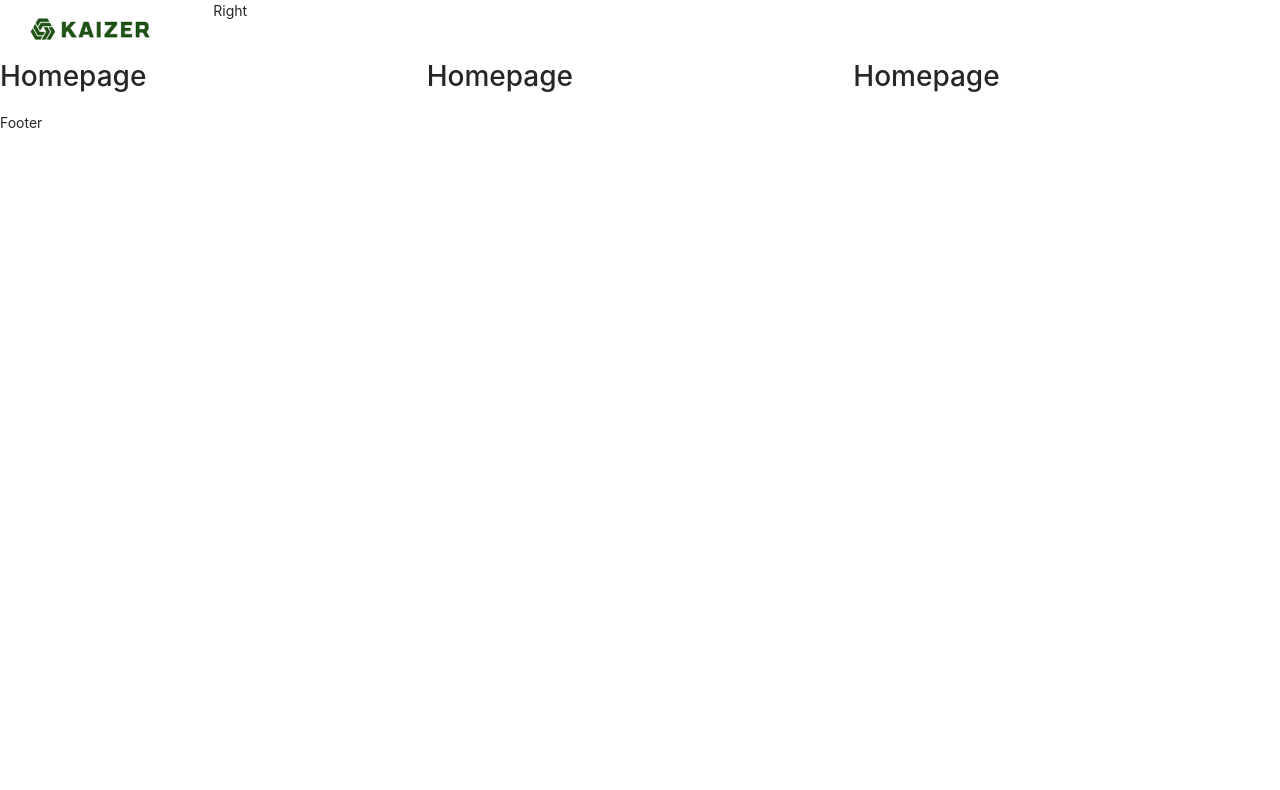
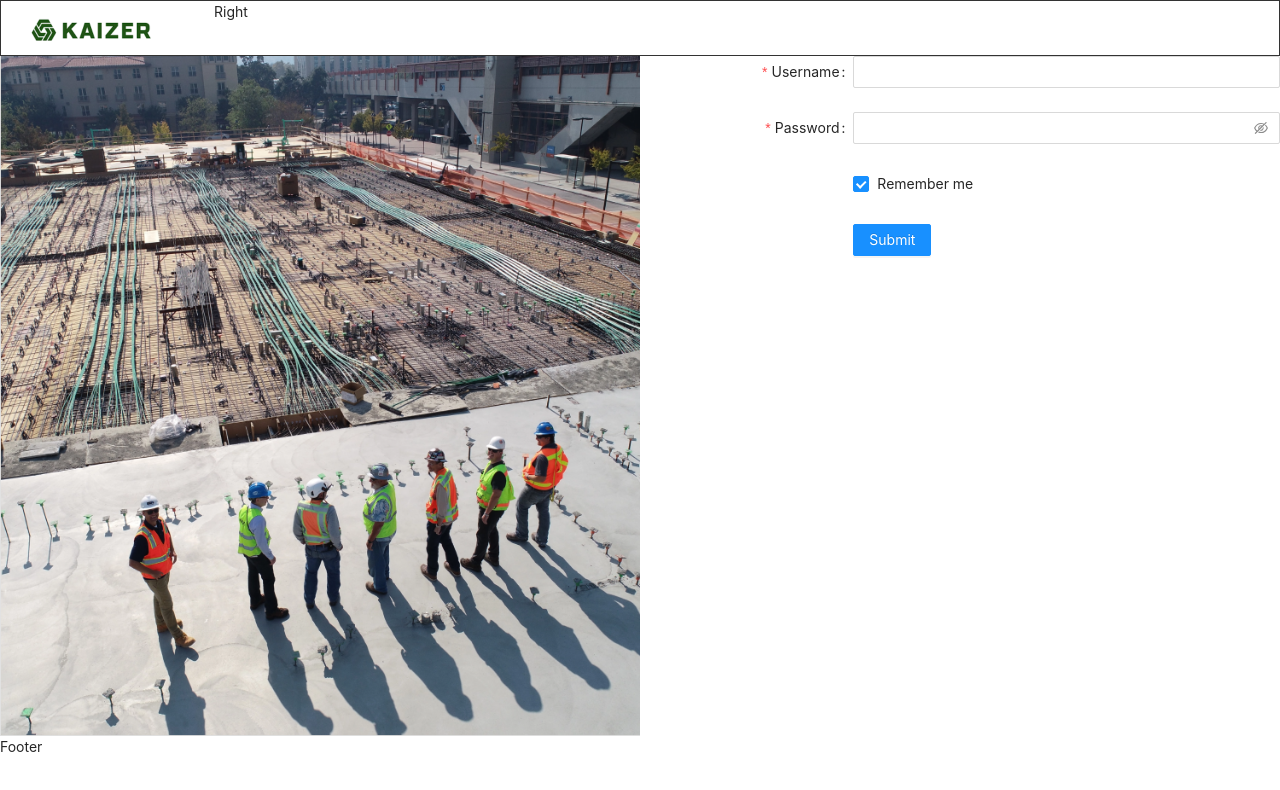
Before and after one commit to sauravk-drupalchamp/kaizer-pwa, a React (Create React App) app: page / in a window 1280 px wide. Shown: the top 790 px of the page. Built offline with nearby package versions, Linux system fonts and the light colour scheme.

Commit message:
Adding Changes

```diff
--- /dev/null
+++ b/src/components/Homepage/Homepage.css
@@ -0,0 +1,3 @@
+.ant-col.homepage-banner.ant-col-xs-24.ant-col-sm-24.ant-col-md-24.ant-col-lg-12 img {
+    width: 100%;
+}
--- a/src/components/Homepage/Homepage.jsx
+++ b/src/components/Homepage/Homepage.jsx
@@ -1,17 +1,87 @@
 import React from "react";
 import { Col, Row } from "antd";
+import { Button, Checkbox, Form, Input } from 'antd';
+import bannerImage from '../../assets/homepage-banner.png'
+import './Homepage.css'
 
 const Homepage = () => {
+  const onFinish = (values) => {
+    console.log('Success:', values);
+  };
+
+  const onFinishFailed = (errorInfo) => {
+    console.log('Failed:', errorInfo);
+  };
+
   return (
     <Row>
-    <Col xs={24} sm={24} md={24} lg={8}>
-      <h1>Homepage</h1>
+    <Col xs={24} sm={24} md={24} lg={12} className='homepage-banner'>
+      <img src={bannerImage} alt="homepage-banner" />
     </Col>
-    <Col xs={24} sm={24} md={24} lg={8}>
-    <h1>Homepage</h1>
-    </Col>
-    <Col xs={24} sm={24} md={24} lg={8}>
-    <h1>Homepage</h1>
+    <Col xs={24} sm={24} md={24} lg={12}>
+    <Form
+      name="basic"
+      labelCol={{
+        span: 8,
+      }}
+      wrapperCol={{
+        span: 16,
+      }}
+      initialValues={{
+        remember: true,
+      }}
+      onFinish={onFinish}
+      onFinishFailed={onFinishFailed}
+      autoComplete="off"
+    >
+      <Form.Item
+        label="Username"
+        name="username"
+        rules={[
+          {
+            required: true,
+            message: 'Please input your username!',
+          },
+        ]}
+      >
+        <Input />
+      </Form.Item>
+
+      <Form.Item
+        label="Password"
+        name="password"
+        rules={[
+          {
+            required: true,
+            message: 'Please input your password!',
+          },
+        ]}
+      >
+        <Input.Password />
+      </Form.Item>
+
+      <Form.Item
+        name="remember"
+        valuePropName="checked"
+        wrapperCol={{
+          offset: 8,
+          span: 16,
+        }}
+      >
+        <Checkbox>Remember me</Checkbox>
+      </Form.Item>
+
+      <Form.Item
+        wrapperCol={{
+          offset: 8,
+          span: 16,
+        }}
+      >
+        <Button type="primary" htmlType="submit">
+          Submit
+        </Button>
+      </Form.Item>
+    </Form>
     </Col>
   </Row>
   );
--- /dev/null
+++ b/src/components/Layout/Header.css
@@ -0,0 +1,3 @@
+.ant-row.header-wrapper {
+    border: 1px solid #333;
+}
--- a/src/components/Layout/Header.jsx
+++ b/src/components/Layout/Header.jsx
@@ -1,6 +1,6 @@
 import {React, Fragment} from 'react';
 import {Row, Col} from 'antd';
-import './Header.module.css';
+import './Header.css';
 import logo from '../../assets/logo.png';
 
 
--- a/src/components/Layout/Header.module.css
+++ /dev/null
@@ -1,3 +0,0 @@
-.ant-row.header-wrapper {
-    border: 1px solid red;
-}
```
Also changed, not shown: src/assets/homepage-banner.png (added).
